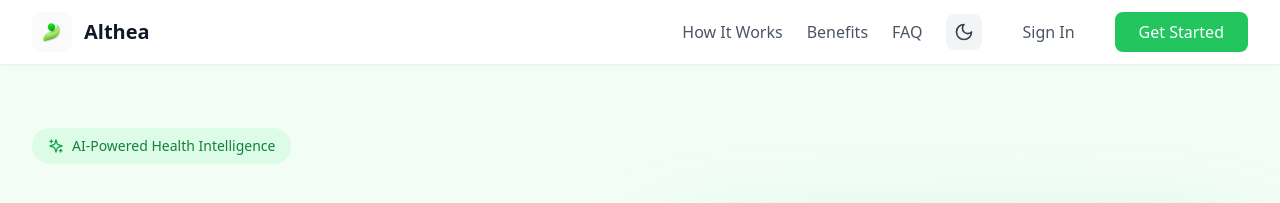
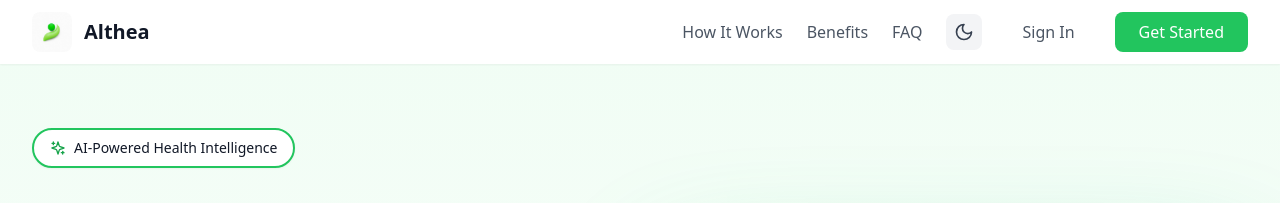
Before and after one commit to AjaySurti2/Althea-v2, a React (Vite) app: page / in a window 1280 px wide. Shown: the top 203 px of the page. Built offline with nearby package versions, Linux system fonts and the light colour scheme; no server answers.

Commit message:
Updated Hero.tsx

```diff
--- a/src/components/Hero.tsx
+++ b/src/components/Hero.tsx
@@ -13,9 +13,9 @@ export const Hero: React.FC<HeroProps> = ({ darkMode, onGetStarted, onEarlyAcces
       <div className="max-w-7xl mx-auto">
         <div className="grid lg:grid-cols-2 gap-12 items-center">
           <div className="space-y-8">
-            <div className="inline-flex items-center space-x-2 px-4 py-2 bg-green-100 dark:bg-green-900/30 rounded-full">
+            <div className="inline-flex items-center space-x-2 px-4 py-2 bg-white dark:bg-gray-800 border-2 border-green-500 rounded-full shadow-sm">
               <Sparkles className="w-4 h-4 text-green-600 dark:text-green-400" />
-              <span className="text-sm font-medium text-green-700 dark:text-green-300">
+              <span className="text-sm font-medium text-gray-900 dark:text-white">
                 AI-Powered Health Intelligence
               </span>
             </div>
```
